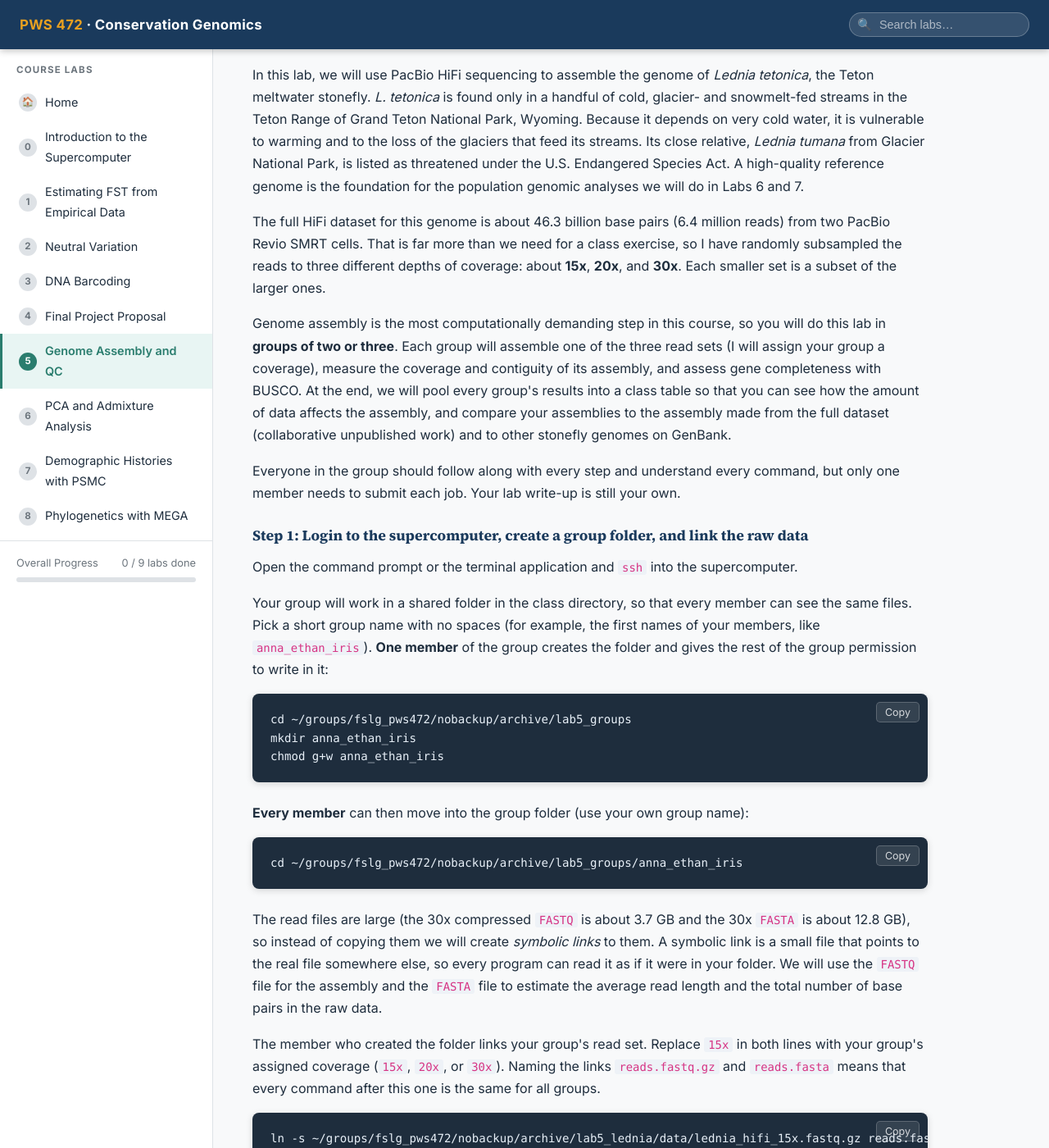
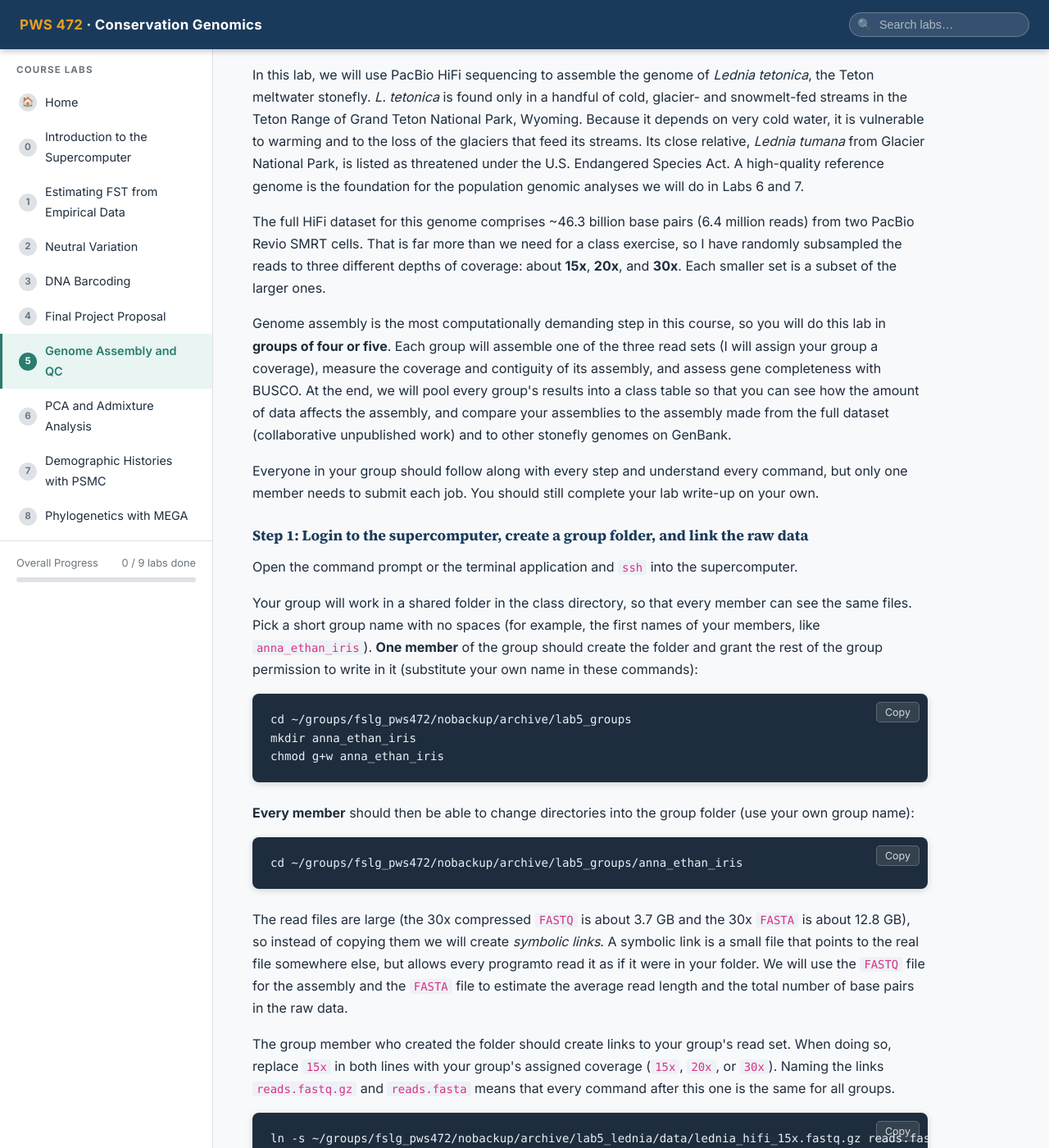
Before and after one commit to pbfrandsen/PWS-472-Labs, a Jekyll site: the page built from docs/lab-5.md, in a window 1280 px wide and 1400 px high, scrolled down 810 px. Shown: the whole window at 82% size. Built offline with Jekyll 4.4.1, drawn with Linux system fonts in a browser that asks for light colours; some of the changed text lies outside the part shown.

Commit message:
updated labs

````diff
--- a/docs/lab-5.md
+++ b/docs/lab-5.md
@@ -33,36 +33,36 @@ checklist:
 
 In this lab, we will use PacBio HiFi sequencing to assemble the genome of _Lednia tetonica_, the Teton meltwater stonefly. _L. tetonica_ is found only in a handful of cold, glacier- and snowmelt-fed streams in the Teton Range of Grand Teton National Park, Wyoming. Because it depends on very cold water, it is vulnerable to warming and to the loss of the glaciers that feed its streams. Its close relative, _Lednia tumana_ from Glacier National Park, is listed as threatened under the U.S. Endangered Species Act. A high-quality reference genome is the foundation for the population genomic analyses we will do in Labs 6 and 7.
 
-The full HiFi dataset for this genome is about 46.3 billion base pairs (6.4 million reads) from two PacBio Revio SMRT cells. That is far more than we need for a class exercise, so I have randomly subsampled the reads to three different depths of coverage: about **15x**, **20x**, and **30x**. Each smaller set is a subset of the larger ones.
+The full HiFi dataset for this genome comprises ~46.3 billion base pairs (6.4 million reads) from two PacBio Revio SMRT cells. That is far more than we need for a class exercise, so I have randomly subsampled the reads to three different depths of coverage: about **15x**, **20x**, and **30x**. Each smaller set is a subset of the larger ones.
 
-Genome assembly is the most computationally demanding step in this course, so you will do this lab in **groups of two or three**. Each group will assemble one of the three read sets (I will assign your group a coverage), measure the coverage and contiguity of its assembly, and assess gene completeness with BUSCO. At the end, we will pool every group's results into a class table so that you can see how the amount of data affects the assembly, and compare your assemblies to the assembly made from the full dataset (collaborative unpublished work) and to other stonefly genomes on GenBank.
+Genome assembly is the most computationally demanding step in this course, so you will do this lab in **groups of four or five**. Each group will assemble one of the three read sets (I will assign your group a coverage), measure the coverage and contiguity of its assembly, and assess gene completeness with BUSCO. At the end, we will pool every group's results into a class table so that you can see how the amount of data affects the assembly, and compare your assemblies to the assembly made from the full dataset (collaborative unpublished work) and to other stonefly genomes on GenBank.
 
-Everyone in the group should follow along with every step and understand every command, but only one member needs to submit each job. Your lab write-up is still your own.
+Everyone in your group should follow along with every step and understand every command, but only one member needs to submit each job. You should still complete your lab write-up on your own.
 
 ### Step 1: Login to the supercomputer, create a group folder, and link the raw data
 
 Open the command prompt or the terminal application and `ssh` into the supercomputer.
 
-Your group will work in a shared folder in the class directory, so that every member can see the same files. Pick a short group name with no spaces (for example, the first names of your members, like `anna_ethan_iris`). **One member** of the group creates the folder and gives the rest of the group permission to write in it:
+Your group will work in a shared folder in the class directory, so that every member can see the same files. Pick a short group name with no spaces (for example, the first names of your members, like `anna_ethan_iris`). **One member** of the group should create the folder and grant the rest of the group permission to write in it (substitute your own name in these commands):
 ```
 cd ~/groups/fslg_pws472/nobackup/archive/lab5_groups
 mkdir anna_ethan_iris
 chmod g+w anna_ethan_iris
 ```
-**Every member** can then move into the group folder (use your own group name):
+**Every member** should then be able to change directories into the group folder (use your own group name):
 ```
 cd ~/groups/fslg_pws472/nobackup/archive/lab5_groups/anna_ethan_iris
 ```
 
-The read files are large (the 30x compressed `FASTQ` is about 3.7 GB and the 30x `FASTA` is about 12.8 GB), so instead of copying them we will create _symbolic links_ to them. A symbolic link is a small file that points to the real file somewhere else, so every program can read it as if it were in your folder. We will use the `FASTQ` file for the assembly and the `FASTA` file to estimate the average read length and the total number of base pairs in the raw data.
+The read files are large (the 30x compressed `FASTQ` is about 3.7 GB and the 30x `FASTA` is about 12.8 GB), so instead of copying them we will create _symbolic links_. A symbolic link is a small file that points to the real file somewhere else, but allows every programto read it as if it were in your folder. We will use the `FASTQ` file for the assembly and the `FASTA` file to estimate the average read length and the total number of base pairs in the raw data.
 
-The member who created the folder links your group's read set. Replace `15x` in both lines with your group's assigned coverage (`15x`, `20x`, or `30x`). Naming the links `reads.fastq.gz` and `reads.fasta` means that every command after this one is the same for all groups.
+The group member who created the folder should create links to your group's read set. When doing so, replace `15x` in both lines with your group's assigned coverage (`15x`, `20x`, or `30x`). Naming the links `reads.fastq.gz` and `reads.fasta` means that every command after this one is the same for all groups.
 ```
 ln -s ~/groups/fslg_pws472/nobackup/archive/lab5_lednia/data/lednia_hifi_15x.fastq.gz reads.fastq.gz
 ln -s ~/groups/fslg_pws472/nobackup/archive/lab5_lednia/data/lednia_hifi_15x.fasta reads.fasta
 ls -l
 ```
-The `ls -l` output shows an arrow (`->`) pointing to where each file really lives. Check that it points to your group's coverage.
+The `ls -l` output shows an arrow (`->`) pointing to where each file actually resides. Double check that it points to your group's correct coverage level.
 
 ### Step 2: Evaluate the raw reads with the assembly stats script
 
@@ -87,7 +87,7 @@ source ~/groups/fslg_pws472/.bashrc
 conda activate hifiasm
 hifiasm -o lednia.asm -t 24 reads.fastq.gz
 ```
-Compare your job scripts with your group and fix any differences. Then **one member** saves their script as `hifiasm.job` in the group folder and submits it with `sbatch`:
+Compare your job scripts with your group and fix any differences. Then **one group member** should save their script as `hifiasm.job` in the group folder and submit it with `sbatch`:
 ```
 sbatch hifiasm.job
 ```
@@ -97,7 +97,7 @@ The member who submitted the job can check on it using `squeue -u <username>`. I
 
 ### Step 4: Generate a new job file for your `BUSCO` run
 
-A **different member** from the one who submitted the assembly creates this job. Create a new job script using the [Job Script Generator](https://rc.byu.edu/documentation/slurm/script-generator). Make sure that the job is limited to one node, select 8 processor cores, 4 GB of RAM per processor, and a wall-time of 2 hours. Copy the resulting script into a new job file called `busco.job` in the group folder.
+A **different group member** from the person who submitted the assembly should prepare this job for submission. Create a new job script using the [Job Script Generator](https://rc.byu.edu/documentation/slurm/script-generator). Make sure that the job is limited to one node, select 8 processor cores, 4 GB of RAM per processor, and a wall-time of 2 hours. Copy the resulting script into a new job file called `busco.job` in the group folder.
 
 Copy the `busco_downloads` folder from the `pws472` class folder to your group folder
 ```
@@ -144,7 +144,7 @@ Complete BUSCOs include both single-copy and duplicated BUSCOs. Fragmented BUSCO
 
 ### Step 8: Add your results to the class table
 
-Every group adds one line to a shared table, `class_results.tsv`, in the `lab5_groups` folder. **One member** runs the command below from your group folder, after replacing each value in capital letters:
+Every group adds one line to a shared table, `class_results.tsv`, in the `lab5_groups` folder. **One member** from each group should run the command below from your group folder, after replacing each value in capital letters:
 
 - `GROUP`: your group name
 - `COV`: your coverage (`15x`, `20x`, or `30x`)
@@ -161,7 +161,7 @@ column -t ../class_results.tsv
 
 ### Step 9: Compare your assembly to the other assemblies
 
-Your assembly is a _contig_ assembly: each sequence is a stretch of genome that `hifiasm` could reconstruct without gaps. The _L. tetonica_ reference genome (collaborative unpublished work) started the same way, but used all of the HiFi data (about 109x coverage). Hi-C data, which captures which parts of the genome are physically close together in the nucleus, were then used to order and orient the contigs into 10 chromosome-length scaffolds. We will use that chromosome-level assembly as the reference genome in Labs 6 and 7.
+Your assembly is a _contig_ assembly: each sequence is a stretch of genome that `hifiasm` could reconstruct without gaps. The _L. tetonica_ reference genome (collaborative unpublished work) was also initially a contig-level assembly, but made use of all of the HiFi data (about 109x coverage). Hi-C data, which captures which parts of the genome are physically close together in the nucleus, were then used to order and orient the contigs into 10 chromosome-length scaffolds. We will use that chromosome-level assembly as the reference genome in Labs 6 and 7.
 
 Using the class table, fill in the first three rows of a table like this one:
 
````
Also changed, not shown: other parts of docs/lab-5.md (+1 -1 lines), docs/lab-6.md (+13 -13 lines), docs/lab-7.md (+9 -9 lines).
